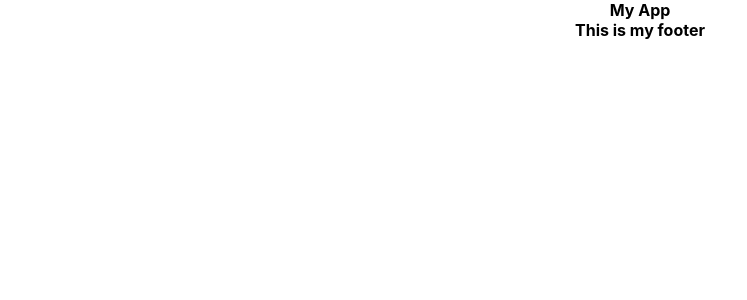
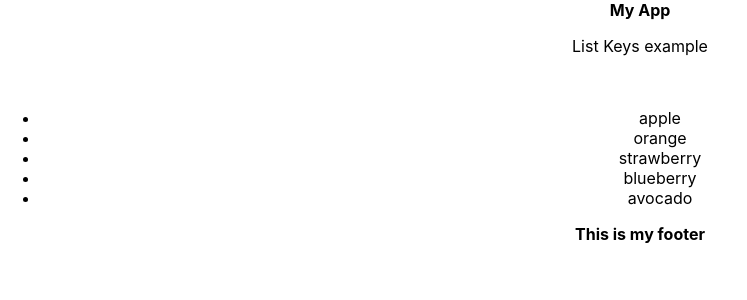
Before and after one commit to nanuganti/react-features, a React (Create React App) app: page /ListKeys in a window 1280 px wide. Shown: the top 300 px of the page, without its empty margins (0-747 px from the left). Built offline with nearby package versions, Linux system fonts and the light colour scheme.

Commit message:
feat: list keys example

```diff
--- a/src/App.js
+++ b/src/App.js
@@ -9,7 +9,8 @@ import SuperProps from "./components/SuperProps";
 import CreateRef from "./components/CreateRef";
 import ImpureComponent from "./components/ImpureComponent";
 import SyntheticEvent from "./components/SyntheticEvent";
-
+import ListKeys from "./components/ListKeys"
+//TODO: Add route to each new component dynamically
 function App() {
   return (
     < div className="App" >
@@ -26,6 +27,7 @@ function App() {
           <Route path="/superProps" element={<SuperProps />} />
           <Route path="/ImpureComponent" element={<ImpureComponent />} />
           <Route path="/SyntheticEvent" element={<SyntheticEvent />} />
+          <Route path="/ListKeys" element={<ListKeys />} />
         </Routes>
       </BrowserRouter>
       <footer>
--- /dev/null
+++ b/src/components/ListKeys/index.js
@@ -0,0 +1,30 @@
+import React from "react";
+//https://adhithiravi.medium.com/why-do-i-need-keys-in-react-lists-dbb522188bbb
+//Keys help React identify which items have changed (added/removed/re-ordered)
+//React recommends that you do not use indexes as keys,
+//since it could impact performance negatively and could lead to some unstable component behaviour.
+const ListKeys = () => {
+    //const myList = ["apple", "orange", "strawberry", "blueberry", "avocado"];
+    const myList = [{ id: 'a', value: 'apple' },
+    { id: 'b', value: 'orange' },
+    { id: 'c', value: 'strawberry' },
+    { id: 'd', value: 'blueberry' },
+    { id: 'e', value: 'avocado' }];
+    const ListComponent = () => {
+        const listItems = myList.map((item) =>
+            <li key={item.id}>{item.value}</li>
+        );
+        return (
+            <ul>{listItems}</ul>
+        );
+    }
+    return (
+        <div>
+            <p>List Keys example</p>
+            <br />
+            <ListComponent />
+        </div>
+    )
+};
+
+export default ListKeys;
```
